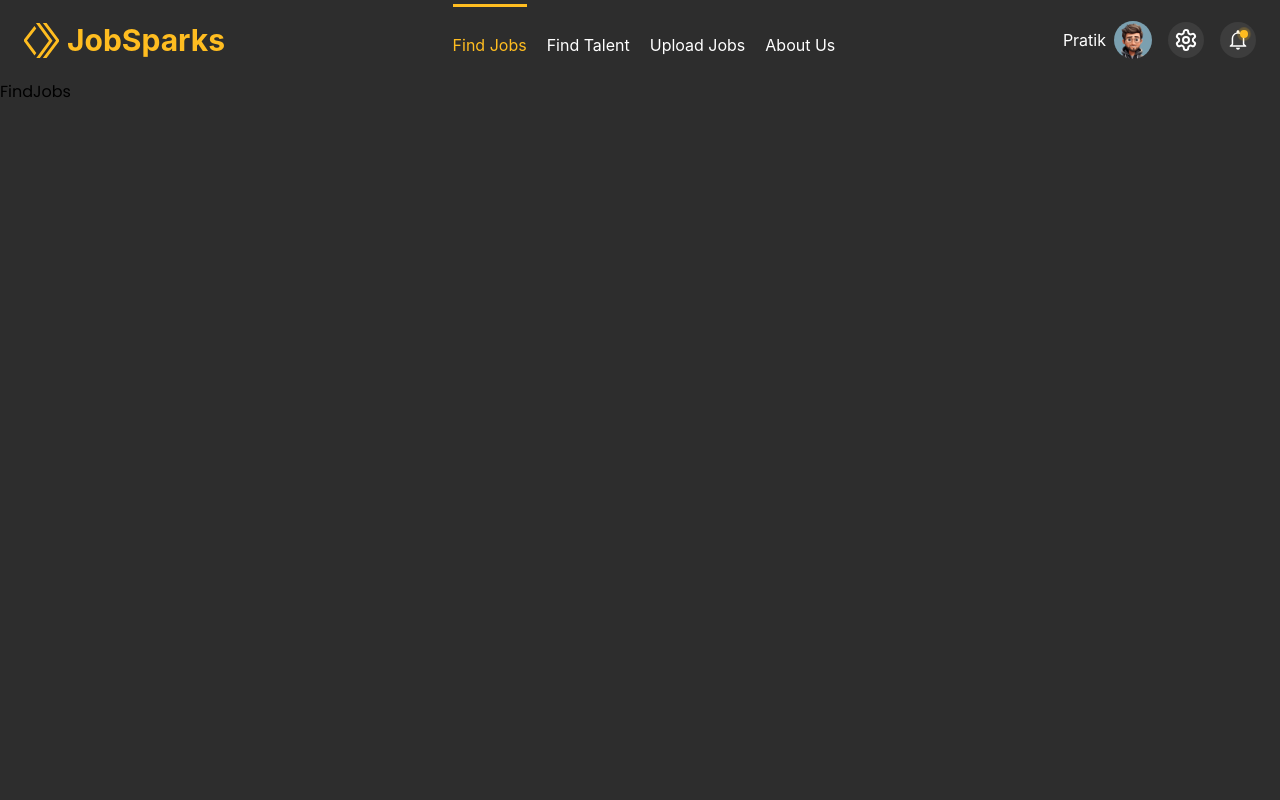
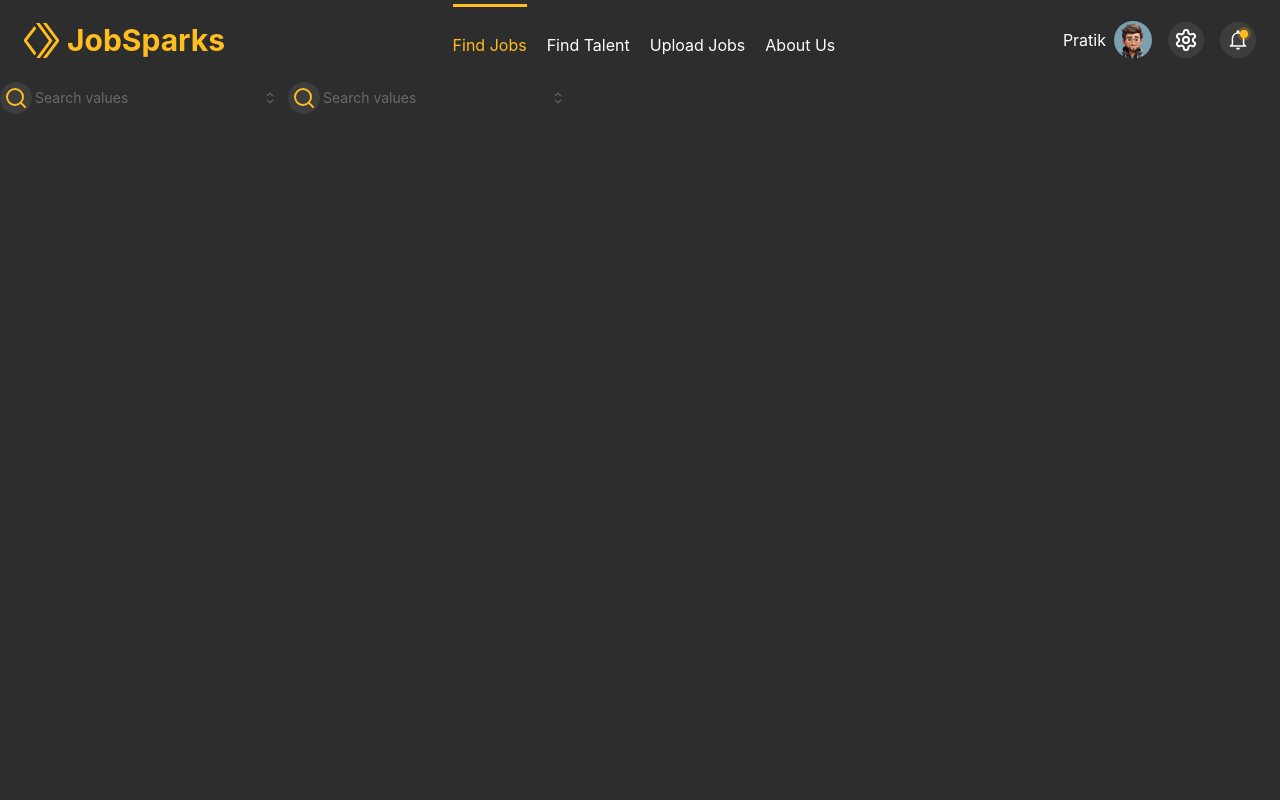
Before and after one commit to Pratik2245/JobPortalFrontend, a React (Vite) app in the folder job-portal-app/: page /find-jobs in a window 1280 px wide. Shown: the top 800 px of the page. Built offline with nearby package versions, Linux system fonts and the light colour scheme.

Commit message:
Started with findJobs

```diff
--- a/job-portal-app/src/App.tsx
+++ b/job-portal-app/src/App.tsx
@@ -41,7 +41,7 @@ function App() {
   });
   return (
     <>
-      <MantineProvider theme={theme}>
+      <MantineProvider defaultColorScheme="dark" theme={theme}>
         <BrowserRouter>
           <Header />
           <Routes>
--- /dev/null
+++ b/job-portal-app/src/FindJobs/MultiInput.tsx
@@ -0,0 +1,139 @@
+import {
+  Checkbox,
+  CheckIcon,
+  Combobox,
+  Group,
+  Pill,
+  PillsInput,
+  useCombobox,
+} from "@mantine/core";
+import { Search } from "lucide-react";
+import { useState } from "react";
+
+const groceries = [
+  "🍎 Apples",
+  "🍌 Bananas",
+  "🥦 Broccoli",
+  "🥕 Carrots",
+  "🍫 Chocolate",
+];
+
+const MultiInput = () => {
+  const combobox = useCombobox({
+    onDropdownClose: () => combobox.resetSelectedOption(),
+    onDropdownOpen: () => combobox.updateSelectedOptionIndex("active"),
+  });
+
+  const [search, setSearch] = useState("");
+  const [data, setData] = useState(groceries);
+  const [value, setValue] = useState<string[]>([]);
+
+  const exactOptionMatch = data.some((item) => item === search);
+
+  const handleValueSelect = (val: string) => {
+    setSearch("");
+
+    if (val === "$create") {
+      setData((current) => [...current, search]);
+      setValue((current) => [...current, search]);
+    } else {
+      setValue((current) =>
+        current.includes(val)
+          ? current.filter((v) => v !== val)
+          : [...current, val]
+      );
+    }
+  };
+
+  const handleValueRemove = (val: string) =>
+    setValue((current) => current.filter((v) => v !== val));
+
+  const values = value.map((item) => (
+    <Pill key={item} withRemoveButton onRemove={() => handleValueRemove(item)}>
+      {item}
+    </Pill>
+  ));
+
+  const options = groceries.map((item) => (
+    <Combobox.Option value={item} key={item} active={value.includes(item)}>
+      <Group gap="sm">
+        <Checkbox
+          checked={value.includes(item)}
+          onChange={() => {}}
+          color="#ffbd20"
+          aria-hidden
+          tabIndex={-1}
+          style={{ pointerEvents: "none" }}
+        />
+        <span>{item}</span>
+      </Group>
+    </Combobox.Option>
+  ));
+
+  return (
+    <Combobox
+      store={combobox}
+      onOptionSubmit={handleValueSelect}
+      withinPortal={false}
+    >
+      <Combobox.DropdownTarget>
+        <PillsInput
+          variant="unstyled"
+          rightSection={<Combobox.Chevron />}
+          leftSection={
+            <div className="text-[#ffbd20] p-1 bg-[#3d3d3d] rounded-full mr-1">
+              {<Search />}
+            </div>
+          }
+          onClick={() => combobox.openDropdown()}
+        >
+          <Pill.Group>
+            {values}
+
+            <Combobox.EventsTarget>
+              <PillsInput.Field
+                onFocus={() => combobox.openDropdown()}
+                onBlur={() => combobox.closeDropdown()}
+                value={search}
+                placeholder="Search values"
+                onChange={(event) => {
+                  combobox.updateSelectedOptionIndex();
+                  setSearch(event.currentTarget.value);
+                }}
+                onKeyDown={(event) => {
+                  if (event.key === "Backspace" && search.length === 0) {
+                    event.preventDefault();
+                    handleValueRemove(value[value.length - 1]);
+                  }
+                }}
+              />
+            </Combobox.EventsTarget>
+          </Pill.Group>
+        </PillsInput>
+      </Combobox.DropdownTarget>
+
+      <Combobox.Dropdown>
+        <Combobox.Search
+          value={search}
+          onChange={(event) => setSearch(event.currentTarget.value)}
+          placeholder="Search groceries"
+        />
+        <Combobox.Options>
+          {options}
+
+          {!exactOptionMatch && search.trim().length > 0 && (
+            <Combobox.Option value="$create">+ Create {search}</Combobox.Option>
+          )}
+
+          {exactOptionMatch &&
+            search.trim().length > 0 &&
+            options.length === 0 && (
+              <Combobox.Empty>Nothing found</Combobox.Empty>
+            )}
+        </Combobox.Options>
+      </Combobox.Dropdown>
+    </Combobox>
+  );
+};
+
+export default MultiInput;
--- /dev/null
+++ b/job-portal-app/src/FindJobs/SearchBar.tsx
@@ -0,0 +1,12 @@
+import MultiInput from "./MultiInput";
+
+const SearchBar = () => {
+  return (
+    <div className="flex">
+      <MultiInput />
+      <MultiInput />
+    </div>
+  );
+};
+
+export default SearchBar;
--- a/job-portal-app/src/Pages/FindJobs.tsx
+++ b/job-portal-app/src/Pages/FindJobs.tsx
@@ -1,10 +1,11 @@
-import Header from "../Header/Header";
-import Footer from "../LandingPage/Footer";
+import SearchBar from "../FindJobs/SearchBar";
 
 const FindJobs = () => {
   return (
     <div className="min-h-[100vh] bg-[#2d2d2d] font-['poppins']">
-      <div>FindJobs</div>
+      <div>
+        <SearchBar />
+      </div>
     </div>
   );
 };
```
